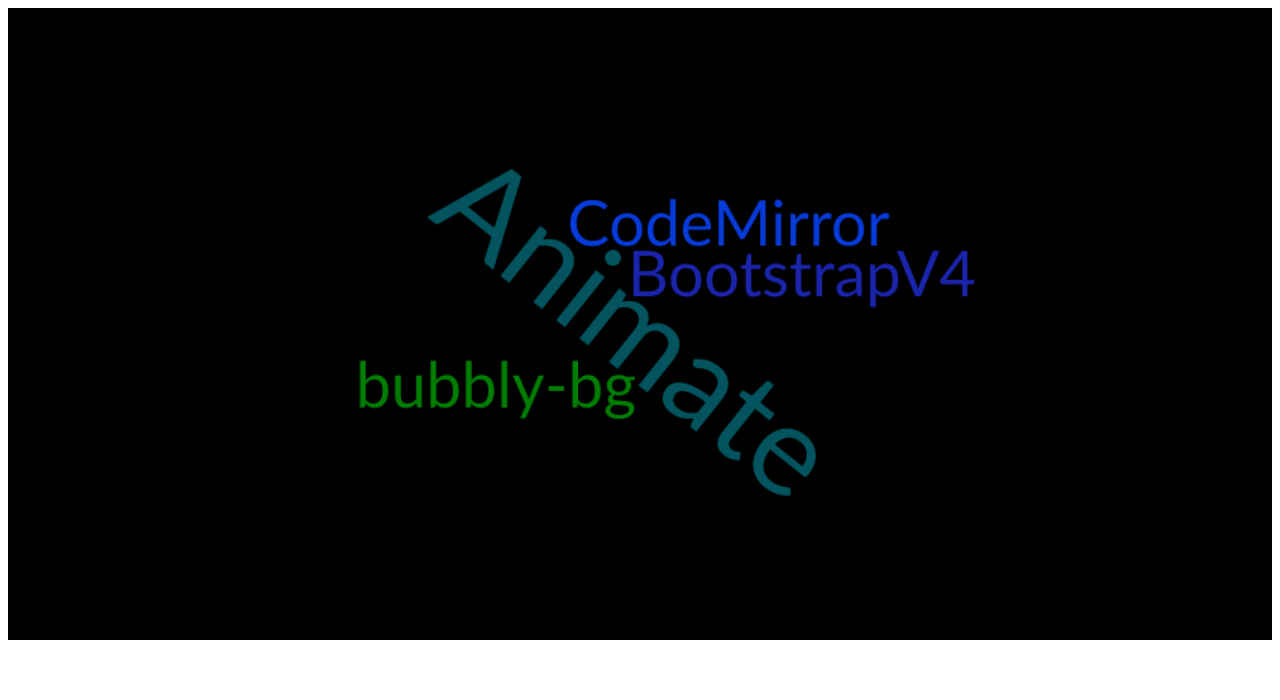
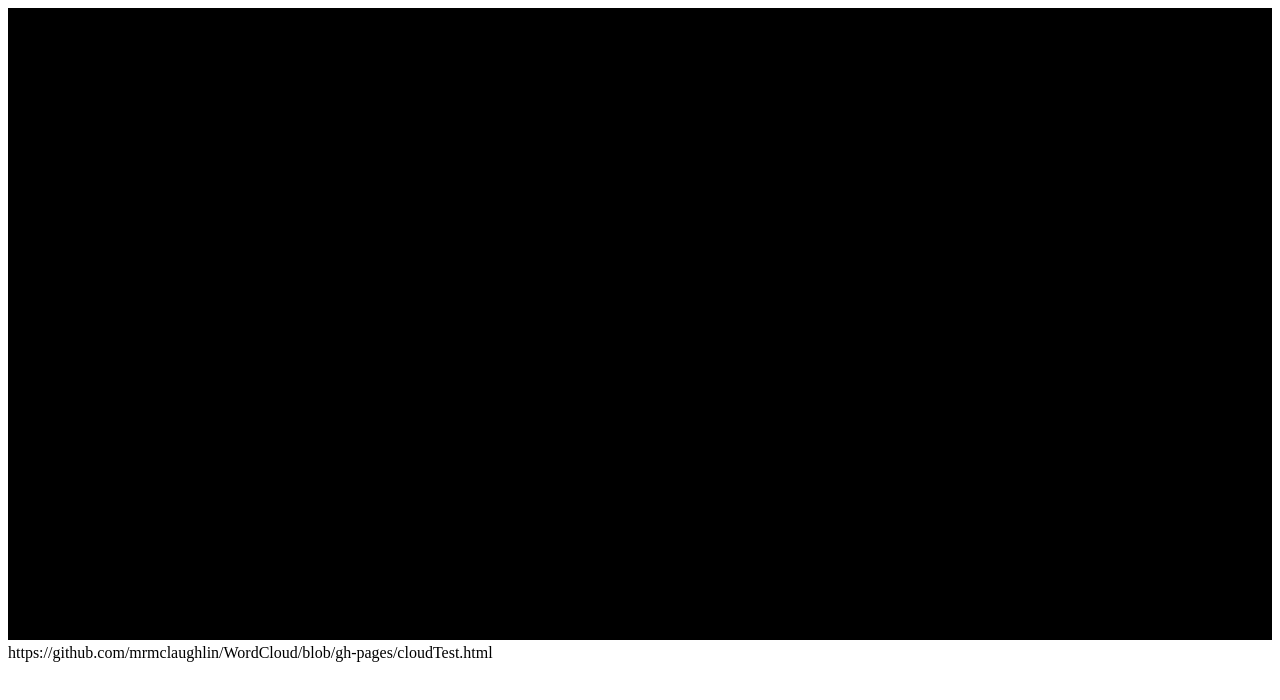
Before and after one commit to mrmclaughlin/VocabularyWordWall, a website: page cloudTest.html in a window 1280 px wide. Drawn offline with Linux system fonts and the light colour scheme.

Commit message:
Update cloudTest.html

```diff
--- a/cloudTest.html
+++ b/cloudTest.html
@@ -9,7 +9,7 @@
 
 <canvas id="example" class="word_cloud" width="1000px" height ="500px" style="width:100%;"></canvas>
 
-
+https://github.com/mrmclaughlin/WordCloud/blob/gh-pages/cloudTest.html
 
 
 
@@ -39,7 +39,9 @@
    // let data =
 readTextFile("test.md");
   alert(allText);
-  let data = [{"word":"Animate","freq":100 }, {"word":"BootstrapV4","freq":50 },{"word":"bubbly-bg","freq":50 },{"word":"CodeMirror","freq":50 }];
+  //let data = [{"word":"Animate","freq":100 }, {"word":"BootstrapV4","freq":50 },{"word":"bubbly-bg","freq":50 },{"word":"CodeMirror","freq":50 }];
+   let data = allText;
+
     let wordCloud = [];
     for (let obj of data) {
         wordCloud.push([obj.word, obj.freq])
```
